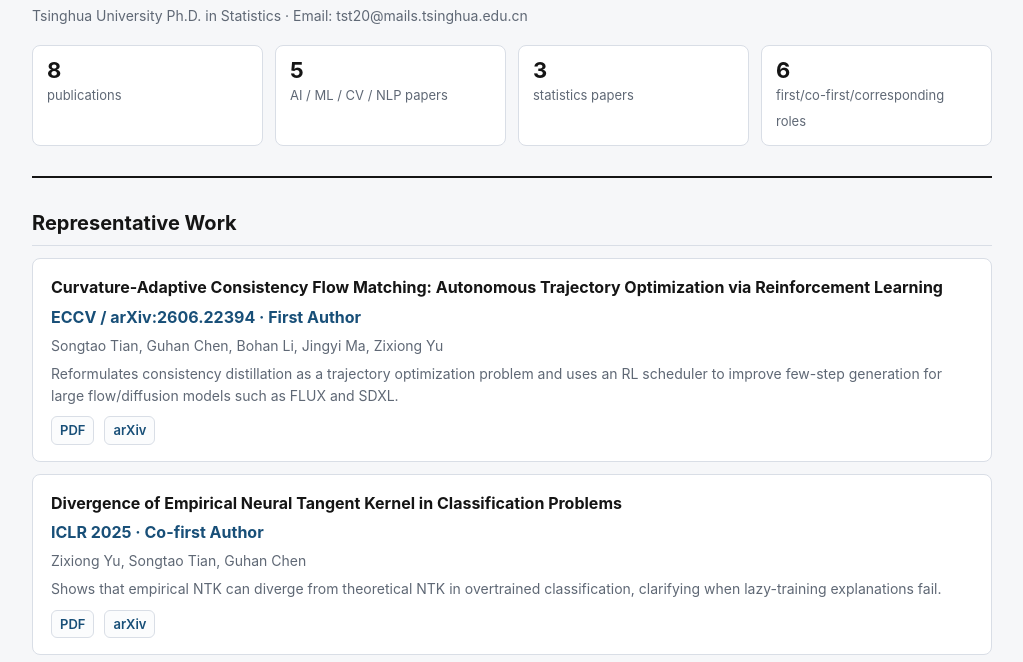
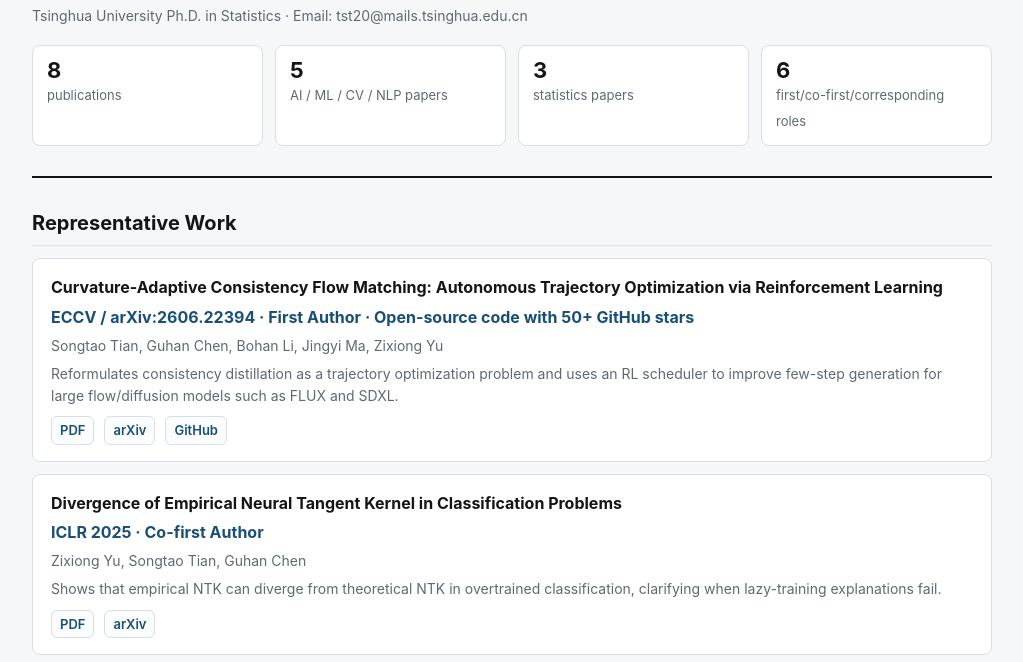
Before and after one commit to solitaryTian/songtao-tian-academic, a plain HTML site: page index.html in a window 1280 px wide. Shown: the part 138-800 px from the top of the page, without its empty margins (128-1151 px from the left). Drawn offline with Linux system fonts and the light colour scheme.

Commit message:
Add CACFM GitHub link

```diff
--- a/index.html
+++ b/index.html
@@ -158,12 +158,13 @@
     <h2>Representative Work</h2>
     <section class="paper">
       <div class="title">Curvature-Adaptive Consistency Flow Matching: Autonomous Trajectory Optimization via Reinforcement Learning</div>
-      <div class="venue">ECCV / arXiv:2606.22394 · First Author</div>
+      <div class="venue">ECCV / arXiv:2606.22394 · First Author · Open-source code with 50+ GitHub stars</div>
       <div class="authors">Songtao Tian, Guhan Chen, Bohan Li, Jingyi Ma, Zixiong Yu</div>
       <div class="note">Reformulates consistency distillation as a trajectory optimization problem and uses an RL scheduler to improve few-step generation for large flow/diffusion models such as FLUX and SDXL.</div>
       <div class="links">
         <a href="papers/Curvature-Adaptive%20Consistency%20Flow%20Matching-%20Autonomous%20Trajectory%20Optimization%20via%20Reinforcement%20Learning.pdf">PDF</a>
         <a href="https://arxiv.org/abs/2606.22394">arXiv</a>
+        <a href="https://github.com/solitaryTian/RLCFM">GitHub</a>
       </div>
     </section>
     <section class="paper">
```
